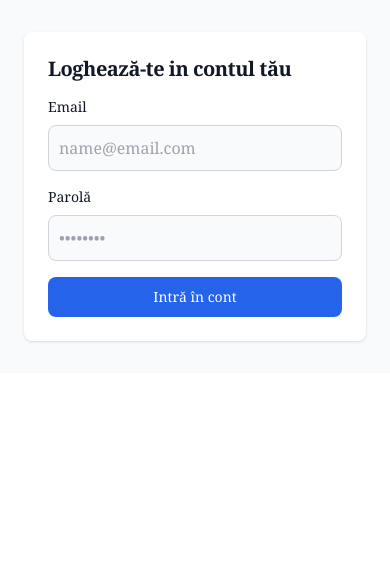
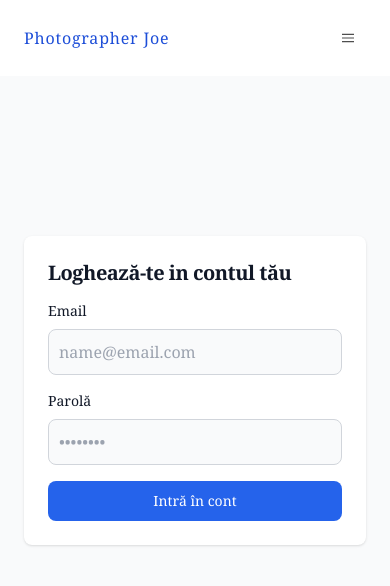
Before and after one commit to alexban14/PhotographerGallery, a React (Vite) app: page /admin in a window 390 px wide. Shown: the top 586 px of the page. Built offline with nearby package versions, Linux system fonts and the light colour scheme; no server answers.

Commit message:
implemented logout, protected routing for admin panel and alos imporved the UI for the login form, gallery is now responsive

```diff
--- a/src/Router.jsx
+++ b/src/Router.jsx
@@ -4,6 +4,9 @@ import Gallery from "./components/Gallery";
 import Login from "./components/Login";
 import { onAuthStateChanged } from "firebase/auth";
 import { firebaseAuth } from "./firebase/config";
+import NavBar from "./components/NavBar";
+import ProtectRoute from "./utils/ProtectRoute";
+import AdminPanel from "./components/AdminPanel";
 
 const RouterComp = () => {
   const [user, setUser] = useState();
@@ -21,11 +24,23 @@ const RouterComp = () => {
 
   return (
     <>
-      <Routes>
-        <Route path="/" element={<Gallery />} />
-		<Route path="/admin" element={<Login setUser={setUser} />} />
-		<Route path="/admin-panel" element={<h1>Panou Admin</h1>} />
-      </Routes>
+		<NavBar
+			user={user}
+			setUser={setUser}
+		/>
+		<Routes>
+			<Route path="/" element={
+				<Gallery user={user} />
+			} />
+			<Route path="/admin" element={
+				<Login setUser={setUser} />
+			} />
+			<Route path="/admin-panel" element={
+				<ProtectRoute user={user} >
+					<AdminPanel />
+				</ProtectRoute>
+			} />
+		</Routes>
     </>
   )
 }
--- /dev/null
+++ b/src/components/AdminPanel.jsx
@@ -0,0 +1,7 @@
+const AdminPanel = () => {
+	return (
+		<h1>Panou Admin</h1>
+	);
+}
+
+export default AdminPanel;
--- a/src/components/Login.jsx
+++ b/src/components/Login.jsx
@@ -23,7 +23,7 @@ const Login = ({ setUser }) => {
 				.then((userCredentials) => {
 					setUser(userCredentials.user);
 					setSuccess(true);
-					reactNavigate('/admin-panel');
+					reactNavigate('/');
 				})
 				.catch((error) => {
 					console.log(error);
@@ -38,25 +38,25 @@ const Login = ({ setUser }) => {
 	}
 
 	return (
-		<section className="bg-gray-50 dark:bg-gray-900">
-			<div className="flex flex-col items-center justify-center px-6 py-8 mx-auto md:h-screen lg:py-0">
+		<section className="bg-gray-50">
+			<div className="flex flex-col items-center px-6 mx-auto md:h-screen py-40">
 				{/* <a href="#" className="flex items-center mb-6 text-2xl font-semibold text-gray-900 dark:text-white">
 					<img className="w-8 h-8 mr-2" src="https://flowbite.s3.amazonaws.com/blocks/marketing-ui/logo.svg" alt="logo" />
 					Flowbite
 				</a> */}
-				<div className="w-full bg-white rounded-lg shadow dark:border md:mt-0 sm:max-w-md xl:p-0 dark:bg-gray-800 dark:border-gray-700">
+				<div className="w-full bg-white rounded-lg shadow md:mt-0 sm:max-w-md xl:p-0">
 					<div className="p-6 space-y-4 md:space-y-6 sm:p-8">
-						<h1 className="text-xl font-bold leading-tight tracking-tight text-gray-900 md:text-2xl dark:text-white">
+						<h1 className="text-xl font-bold leading-tight tracking-tight text-gray-900 md:text-2xl">
 							Loghează-te in contul tău
 						</h1>
 						<form className="space-y-4 md:space-y-6" action="#">
 							<div>
-								<label htmlFor="email" className="block mb-2 text-sm font-medium text-gray-900 dark:text-white">Email</label>
-								<input onChange={(e) => setEmail(e.target.value)} type="email" name="email" id="email" className="bg-gray-50 border border-gray-300 text-gray-900 sm:text-sm rounded-lg focus:ring-primary-600 focus:border-primary-600 block w-full p-2.5 dark:bg-gray-700 dark:border-gray-600 dark:placeholder-gray-400 dark:text-white dark:focus:ring-blue-500 dark:focus:border-blue-500" placeholder="name@email.com" required="" />
+								<label htmlFor="email" className="block mb-2 text-sm font-medium text-gray-900">Email</label>
+								<input onChange={(e) => setEmail(e.target.value)} type="email" name="email" id="email" className="bg-gray-50 border border-gray-300 text-gray-900 sm:text-sm rounded-lg focus:ring-primary-600 focus:border-primary-600 block w-full p-2.5" placeholder="name@email.com" required="" />
 							</div>
 							<div>
-								<label htmlFor="password" className="block mb-2 text-sm font-medium text-gray-900 dark:text-white">Parolă</label>
-								<input onChange={(e) => setPassword(e.target.value)} type="password" name="password" id="password" placeholder="••••••••" className="bg-gray-50 border border-gray-300 text-gray-900 sm:text-sm rounded-lg focus:ring-primary-600 focus:border-primary-600 block w-full p-2.5 dark:bg-gray-700 dark:border-gray-600 dark:placeholder-gray-400 dark:text-white dark:focus:ring-blue-500 dark:focus:border-blue-500" required="" />
+								<label htmlFor="password" className="block mb-2 text-sm font-medium text-gray-900">Parolă</label>
+								<input onChange={(e) => setPassword(e.target.value)} type="password" name="password" id="password" placeholder="••••••••" className="bg-gray-50 border border-gray-300 text-gray-900 sm:text-sm rounded-lg focus:ring-primary-600 focus:border-primary-600 block w-full p-2.5" required="" />
 							</div>
 							{/* <div className="flex items-center justify-between">
 								<div className="flex items-start">
@@ -69,7 +69,7 @@ const Login = ({ setUser }) => {
 								</div>
 								<a href="#" className="text-sm font-medium text-primary-600 hover:underline dark:text-primary-500">Forgot password?</a>
 							</div> */}
-							<button onClick={handleLoginSubmit} disabled={loading} className="w-full text-white bg-blue-600 hover:bg-blue-700 focus:ring-4 focus:outline-none focus:ring-primary-300 font-medium rounded-lg text-sm px-5 py-2.5 text-center dark:bg-primary-600 dark:hover:bg-primary-700 dark:focus:ring-primary-800">Intră în cont</button>
+							<button onClick={handleLoginSubmit} disabled={loading} className="w-full text-white bg-blue-600 hover:bg-blue-700 focus:ring-4 focus:outline-none focus:ring-primary-300 font-medium rounded-lg text-sm px-5 py-2.5 text-center">Intră în cont</button>
 							{ error && <div className="bg-red-100 border border-red-400 text-red-700 px-4 py-3 rounded relative" role="alert">
 								<span className="block sm:inline">S-a întamplat ceva neașteptat</span>
 								<span className="absolute top-0 bottom-0 right-0 px-4 py-3">
--- /dev/null
+++ b/src/components/NavBar.jsx
@@ -0,0 +1,80 @@
+import { useState } from "react";
+import { Link } from "react-router-dom";
+import { signOut } from "firebase/auth";
+import { firebaseAuth } from "../firebase/config";
+
+const NavBar = ({ user, setUser }) => {
+	const [isOpen, setIsOpen] = useState();
+
+	const handleSignOut = () => {
+		signOut(firebaseAuth)
+			.then(() => {
+				setUser(null);
+			})
+			.catch( (error) => {
+				console.log(error);
+			})
+		;
+	}
+
+	return (
+		<nav className="max-w-[960px] mx-auto">
+			<div className="flex items-center justify-between flex-wrap p-6">
+				<div className="flex items-center flex-shrink-0 mr-6 lg:mr-72">
+					<h1 className="text-blue-700 border-opacity-[var(--tw-border-opacity)] text-base font-normal tracking-wider">
+						<Link to="/">Photographer Joe</Link>
+					</h1>
+				</div>
+				<div className="block lg:hidden">
+					<button
+					onClick={() => setIsOpen(!isOpen)}
+					className="flex items-center px-3 py-2 rounded text-black-500 hover:text-black-400"
+					>
+						<svg
+							className={`fill-current h-3 w-3 ${isOpen ? "hidden" : "block"}`}
+							viewBox="0 0 20 20"
+							xmlns="http://www.w3.org/2000/svg"
+						>
+							<path d="M0 3h20v2H0V3zm0 6h20v2H0V9zm0 6h20v2H0v-2z" />
+						</svg>
+						<svg
+							className={`fill-current h-3 w-3 ${isOpen ? "block" : "hidden"}`}
+							viewBox="0 0 20 20"
+							xmlns="http://www.w3.org/2000/svg"
+						>
+							<path d="M10 8.586L2.929 1.515 1.515 2.929 8.586 10l-7.071 7.071 1.414 1.414L10 11.414l7.071 7.071 1.414-1.414L11.414 10l7.071-7.071-1.414-1.414L10 8.586z" />
+						</svg>
+					</button>
+				</div>
+				<div
+					className={`w-full block flex-grow lg:flex lg:items-end justify-end lg:w-auto ${isOpen ? "block" : "hidden"}`}
+					>
+						{/* <div className="text-sm lg:flex-grow">
+							<a href="#" className="block mt-4 lg:inline-block lg:mt-0 text-white-200 mr-4">
+							First Link
+							</a>
+							<a href="#" className="block mt-4 lg:inline-block lg:mt-0 text-white-200 mr-4">
+								Second Link
+							</a>
+							<a href="#" className="block mt-4 lg:inline-block lg:mt-0 text-white-200 mr-4">
+								Third Link
+							</a>
+							<a href="#" className="block mt-4 lg:inline-block lg:mt-0 text-white-200 mr-4">
+								Fourth Link
+							</a>
+						</div> */}
+					{ user && <div>
+						<button className="inline-flex items-center bg-blue-700 border-0 py-1 px-2 mx-2 text-white rounded">
+							<Link to='/admin-panel'>Panou Admin</Link>
+						</button>
+						<button onClick={handleSignOut} className="inline-flex items-center bg-red-500 border-0 py-1 px-2 mx-2 text-white rounded">
+							Ieși din cont
+						</button>
+					</div> }
+				</div>
+			</div>
+		</nav>
+	)
+}
+
+export default NavBar;
--- a/src/components/Title.jsx
+++ b/src/components/Title.jsx
@@ -1,7 +1,6 @@
 const Title = () => {
 	return (
 		<div className="title">
-			<h1>Grapher Joe</h1>
 			<h2>Your Pictures</h2>
 			<p>Lorem ipsum dolor sit amet, consectetur adipiscing elit.</p>
 		</div>
--- a/src/index.css
+++ b/src/index.css
@@ -81,3 +81,21 @@ body{
   box-shadow: 3px 5px 7px rgba(0,0,0,0.5);
   border: 3px solid white;
 }
+
+@media (max-width: 768px) {
+  .img-grid {
+    margin: 20px 10px;
+    display: grid;
+    grid-template-columns: 1fr 1fr;
+    grid-gap: 20px;
+  }
+}
+
+@media (max-width: 480px) {
+  .img-grid {
+    margin: 20px auto;
+    display: grid;
+    grid-template-columns: 1fr;
+    grid-gap: 0;
+  }
+}
--- /dev/null
+++ b/src/utils/ProtectRoute.jsx
@@ -0,0 +1,11 @@
+import { Navigate } from "react-router-dom"
+
+const ProtectRoute = ({ user, children }) => {
+	if (!user) {
+		return <Navigate to='/admin' replace />
+	}
+
+	return children;
+}
+
+export default ProtectRoute;
```
